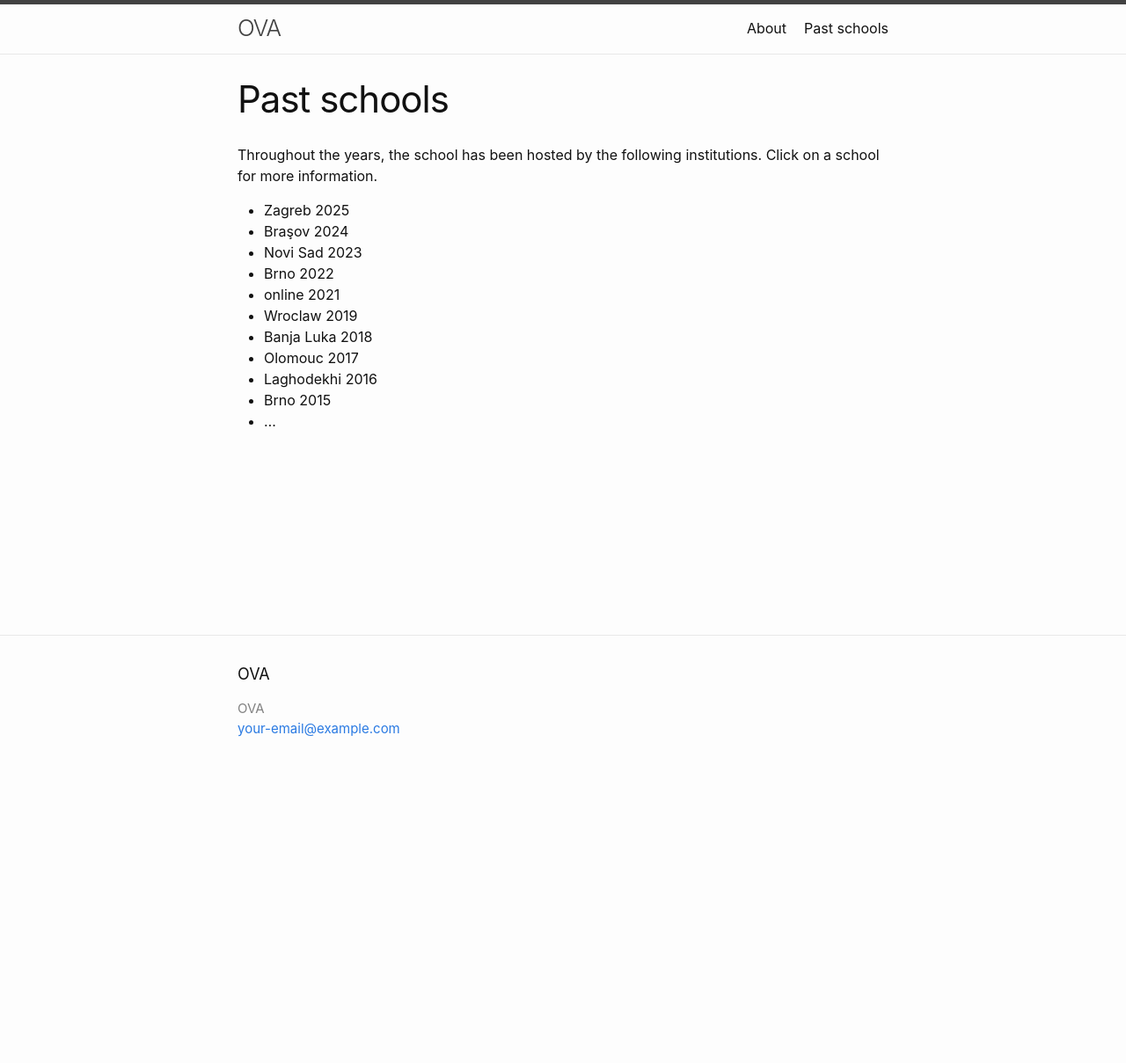
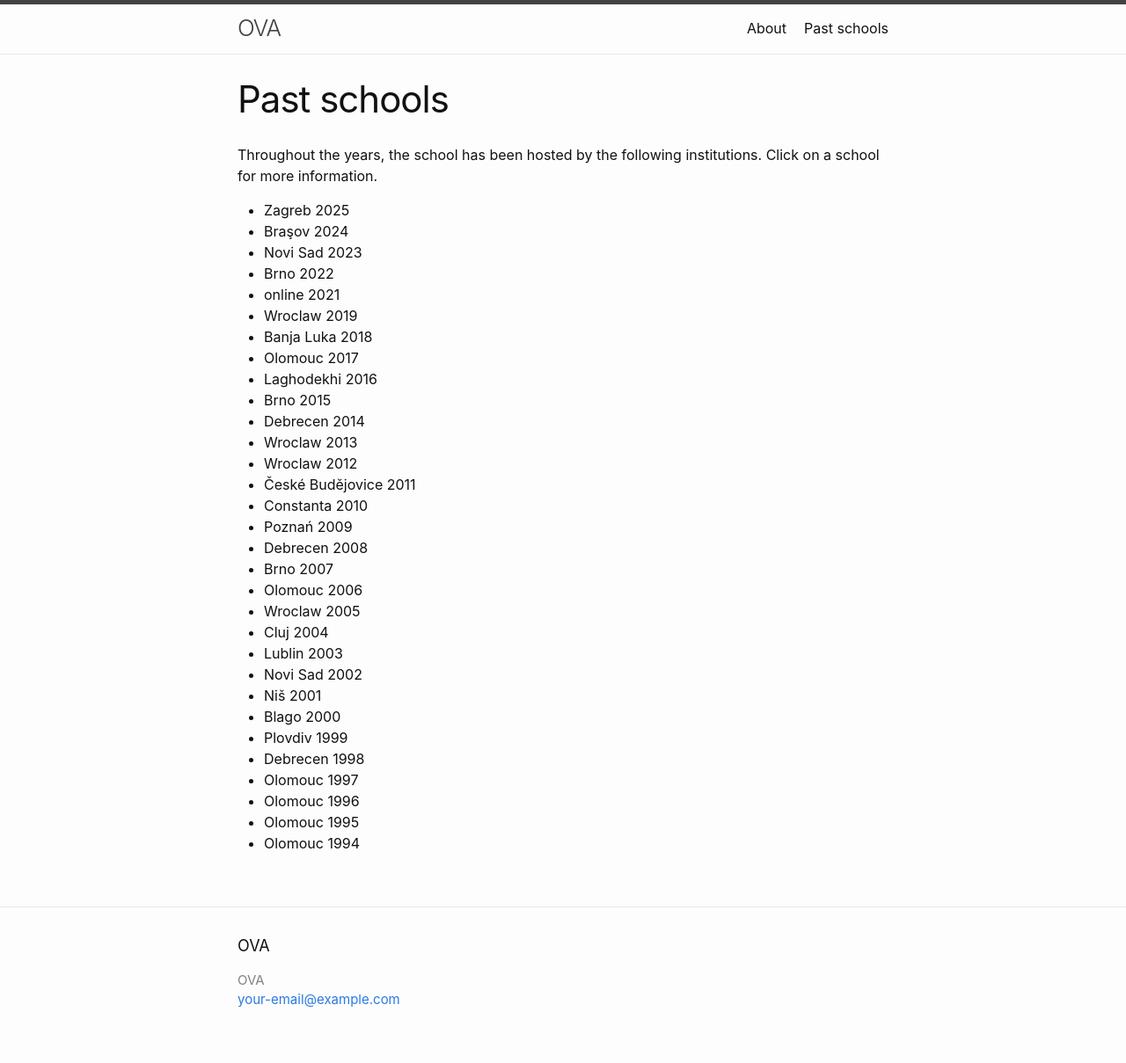
Before and after one commit to ovaschool/ovaschool.github.io, a Jekyll site: the page built from pastschools.markdown, in a window 1280 px wide. Shown: the whole page at 88% size. Built offline with Jekyll 4.4.1, drawn with Linux system fonts in a browser that asks for light colours; before the commit the page ends 900 px from its top, so only the background shows below that.

Commit message:
setting up jekyll...

```diff
--- a/pastschools.markdown
+++ b/pastschools.markdown
@@ -17,4 +17,24 @@ Click on a school for more information.
 * Olomouc 2017
 * Laghodekhi 2016
 * Brno 2015
-* ...
+* Debrecen 2014
+* Wroclaw 2013
+* Wroclaw 2012
+* České Budějovice 2011
+* Constanta 2010
+* Poznań 2009
+* Debrecen 2008
+* Brno 2007
+* Olomouc 2006
+* Wroclaw 2005
+* Cluj 2004
+* Lublin 2003
+* Novi Sad 2002
+* Niš 2001
+* Blago 2000
+* Plovdiv 1999
+* Debrecen 1998
+* Olomouc 1997
+* Olomouc 1996
+* Olomouc 1995
+* Olomouc 1994
```
Also changed, not shown: _posts/2025-11-02-introducingova.markdown (added, +8 -0 lines), _posts/2025-11-02-myfirstpost.markdown (deleted, +0 -8 lines), 2 other files.
